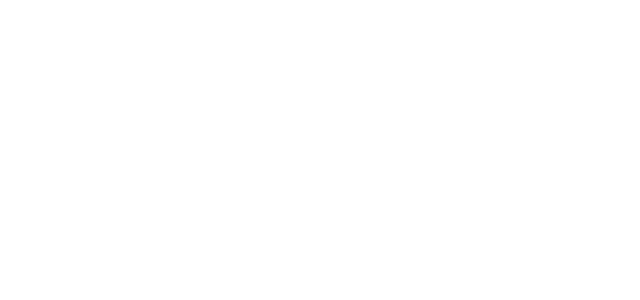
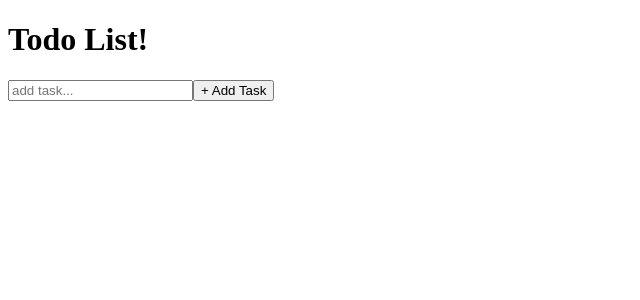
Before and after one commit to hazbiin/vue-todo-app, a Vue app: page / in a window 1280 px wide. Shown: the top 300 px of the page, without its empty margins (0-640 px from the left). Built offline with nearby package versions, Linux system fonts and the light colour scheme.

Commit message:
feat:add task

```diff
--- a/src/App.vue
+++ b/src/App.vue
@@ -1,3 +1,35 @@
+<script setup>
+  import { ref } from 'vue';
+
+  const tasks = ref([]);
+  const newTask = ref();
+
+  const addTask = () => {
+    if(newTask.value !== "") {
+      tasks.value.push(newTask.value);
+      newTask.value = '';
+    }
+  }
+</script>
+
+
 <template>
-
+  <div class="container">
+    <div class="head-section">
+      <h1>Todo List!</h1>
+    </div>
+    <div class="task-input-section">
+      <input placeholder="add task..." type="text" v-model="newTask"/>
+      <button @click="addTask"> + Add Task</button>
+    </div>
+    <div class="task-list-section">
+      <ul>
+        <li v-for="(task, index) in tasks" :key="index">
+          <span>{{ task }}</span>
+          <button>Edit</button>
+          <button>Delete</button>
+        </li>
+      </ul>
+    </div>
+  </div>
 </template>
```
